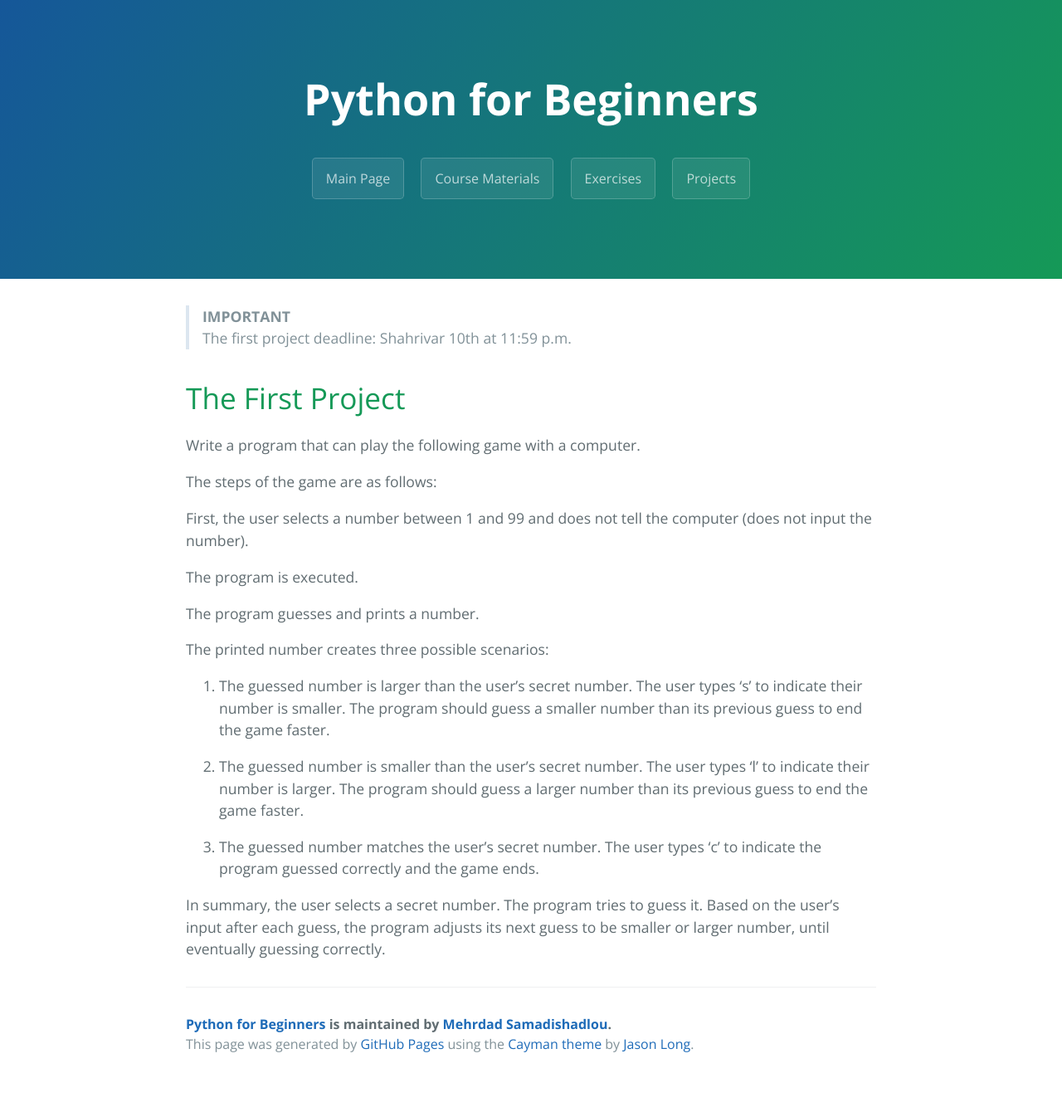
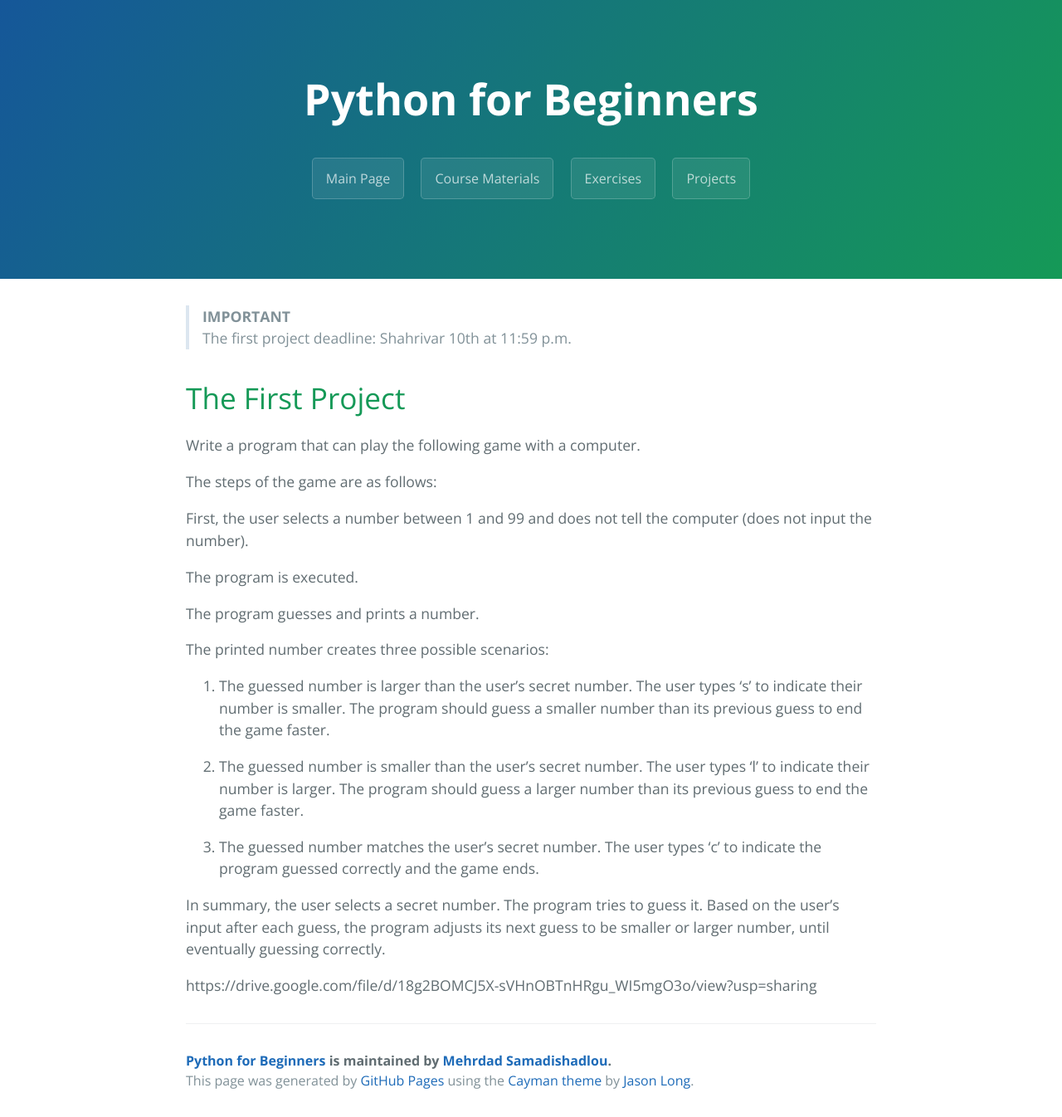
Before and after one commit to MehrdadSamadishadlou/Python_for_Beginners, a Jekyll site: the page built from projects.md, in a window 1280 px wide. Shown: the whole page at 83% size. Built offline with Jekyll 4.4.1, drawn with Linux system fonts in a browser that asks for light colours; before the commit the page ends 1302 px from its top, so only the background shows below that; part of the change alters nothing that is shown.

Commit message:
Update projects.md

```diff
--- a/projects.md
+++ b/projects.md
@@ -29,3 +29,9 @@ The printed number creates three possible scenarios:
 
 
 In summary, the user selects a secret number. The program tries to guess it. Based on the user's input after each guess, the program adjusts its next guess to be smaller or larger number, until eventually guessing correctly.
+
+
+
+
+
+https://drive.google.com/file/d/18g2BOMCJ5X-sVHnOBTnHRgu_WI5mgO3o/view?usp=sharing
```
